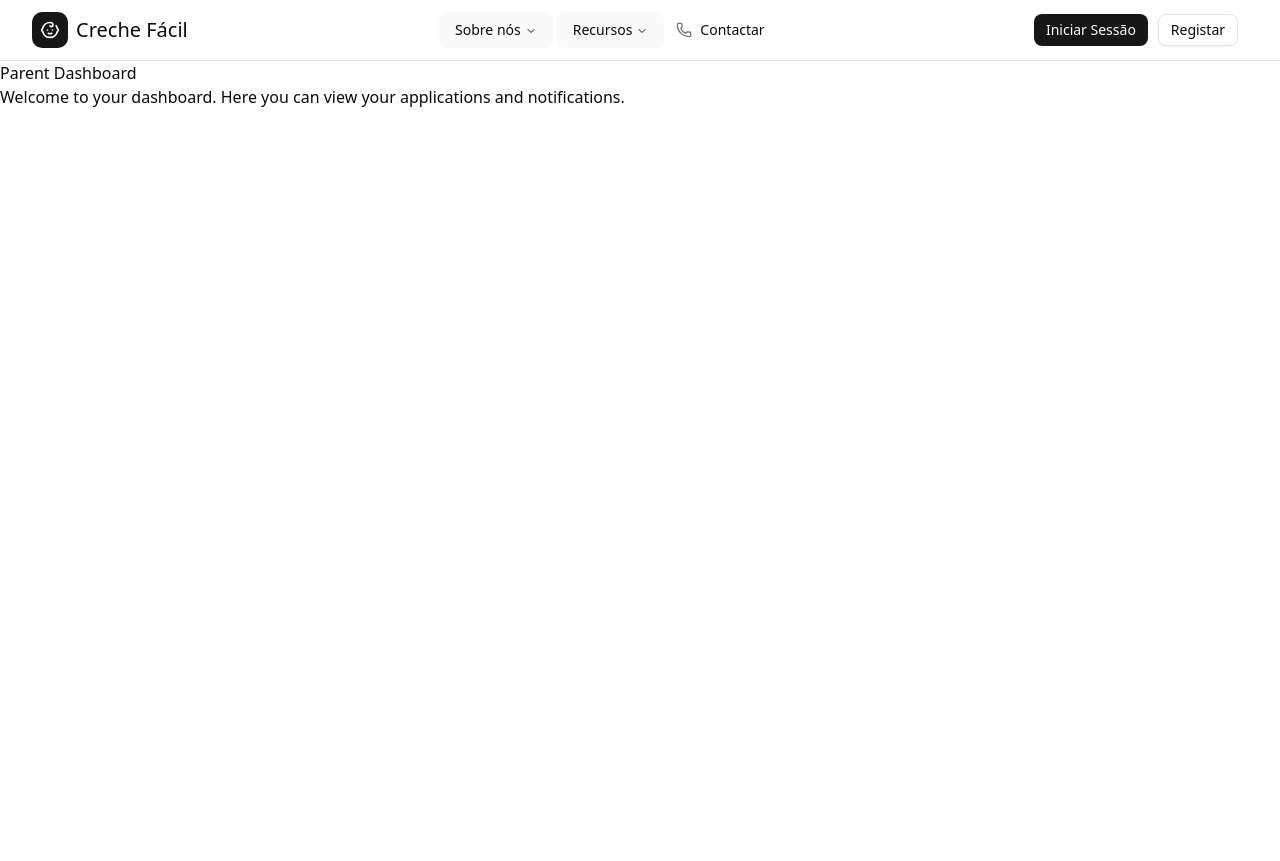
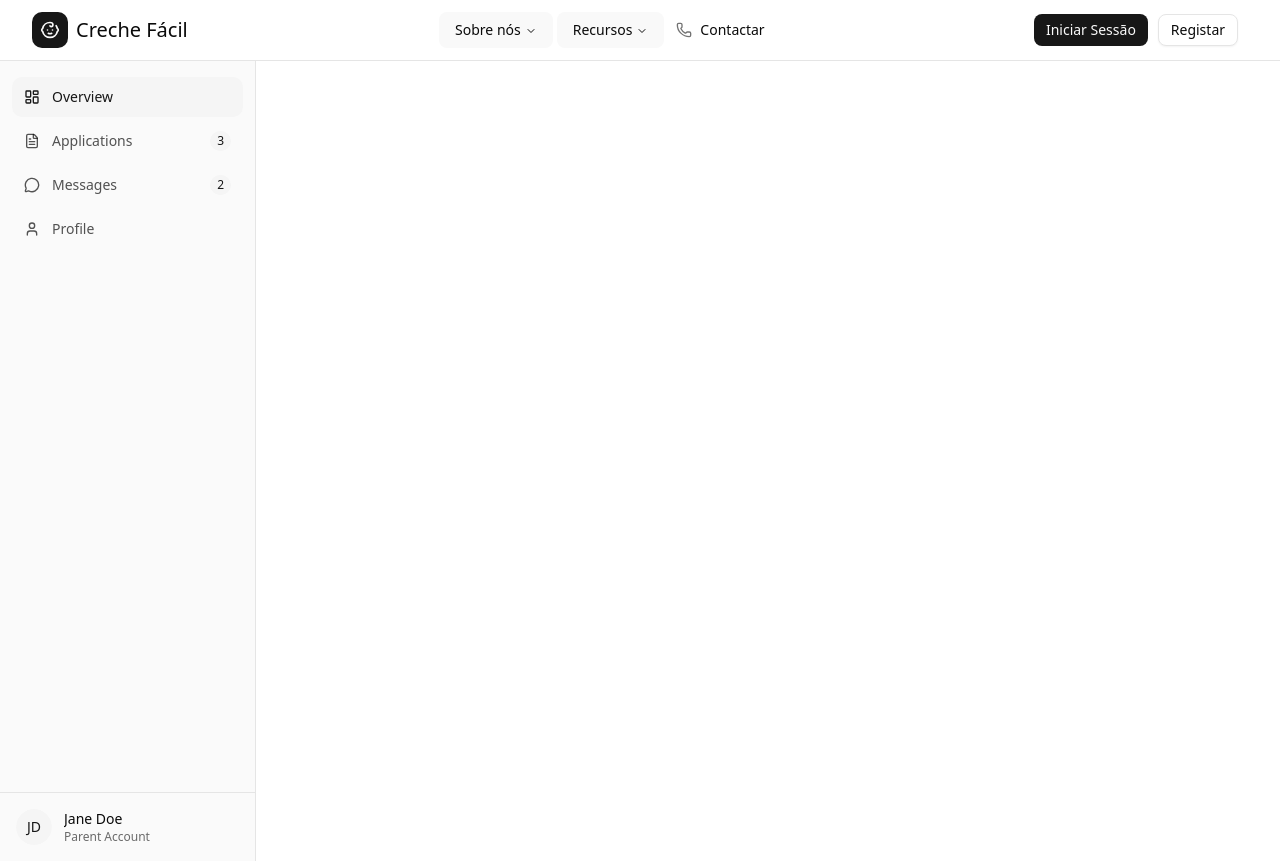
Before and after one commit to Payassu/creche-facil, a React (Vite) app: page /parent/dashboard in a window 1280 px wide. Before the commit the page ends 800 px from the top, so only its background shows below. Built offline with nearby package versions, Linux system fonts and the light colour scheme.

Commit message:
feat: add skeleton for parent dashboard page

```diff
--- /dev/null
+++ b/src/components/ui/avatar.tsx
@@ -0,0 +1,107 @@
+import * as React from "react"
+import { Avatar as AvatarPrimitive } from "radix-ui"
+
+import { cn } from "@/utils/shadcn/utils"
+
+function Avatar({
+  className,
+  size = "default",
+  ...props
+}: React.ComponentProps<typeof AvatarPrimitive.Root> & {
+  size?: "default" | "sm" | "lg"
+}) {
+  return (
+    <AvatarPrimitive.Root
+      data-slot="avatar"
+      data-size={size}
+      className={cn(
+        "group/avatar relative flex size-8 shrink-0 overflow-hidden rounded-full select-none data-[size=lg]:size-10 data-[size=sm]:size-6",
+        className
+      )}
+      {...props}
+    />
+  )
+}
+
+function AvatarImage({
+  className,
+  ...props
+}: React.ComponentProps<typeof AvatarPrimitive.Image>) {
+  return (
+    <AvatarPrimitive.Image
+      data-slot="avatar-image"
+      className={cn("aspect-square size-full", className)}
+      {...props}
+    />
+  )
+}
+
+function AvatarFallback({
+  className,
+  ...props
+}: React.ComponentProps<typeof AvatarPrimitive.Fallback>) {
+  return (
+    <AvatarPrimitive.Fallback
+      data-slot="avatar-fallback"
+      className={cn(
+        "flex size-full items-center justify-center rounded-full bg-muted text-sm text-muted-foreground group-data-[size=sm]/avatar:text-xs",
+        className
+      )}
+      {...props}
+    />
+  )
+}
+
+function AvatarBadge({ className, ...props }: React.ComponentProps<"span">) {
+  return (
+    <span
+      data-slot="avatar-badge"
+      className={cn(
+        "absolute right-0 bottom-0 z-10 inline-flex items-center justify-center rounded-full bg-primary text-primary-foreground ring-2 ring-background select-none",
+        "group-data-[size=sm]/avatar:size-2 group-data-[size=sm]/avatar:[&>svg]:hidden",
+        "group-data-[size=default]/avatar:size-2.5 group-data-[size=default]/avatar:[&>svg]:size-2",
+        "group-data-[size=lg]/avatar:size-3 group-data-[size=lg]/avatar:[&>svg]:size-2",
+        className
+      )}
+      {...props}
+    />
+  )
+}
+
+function AvatarGroup({ className, ...props }: React.ComponentProps<"div">) {
+  return (
+    <div
+      data-slot="avatar-group"
+      className={cn(
+        "group/avatar-group flex -space-x-2 *:data-[slot=avatar]:ring-2 *:data-[slot=avatar]:ring-background",
+        className
+      )}
+      {...props}
+    />
+  )
+}
+
+function AvatarGroupCount({
+  className,
+  ...props
+}: React.ComponentProps<"div">) {
+  return (
+    <div
+      data-slot="avatar-group-count"
+      className={cn(
+        "relative flex size-8 shrink-0 items-center justify-center rounded-full bg-muted text-sm text-muted-foreground ring-2 ring-background group-has-data-[size=lg]/avatar-group:size-10 group-has-data-[size=sm]/avatar-group:size-6 [&>svg]:size-4 group-has-data-[size=lg]/avatar-group:[&>svg]:size-5 group-has-data-[size=sm]/avatar-group:[&>svg]:size-3",
+        className
+      )}
+      {...props}
+    />
+  )
+}
+
+export {
+  Avatar,
+  AvatarImage,
+  AvatarFallback,
+  AvatarBadge,
+  AvatarGroup,
+  AvatarGroupCount,
+}
--- a/src/pages/parent/parent-dashboard.tsx
+++ b/src/pages/parent/parent-dashboard.tsx
@@ -1,8 +1,90 @@
+import { Link, useLocation } from 'react-router-dom';
+import { FileText, LayoutDashboard, MessageCircle, User } from 'lucide-react';
+import { Button } from '@/components/ui/button.tsx';
+import { Badge } from '@/components/ui/badge.tsx';
+import { Avatar, AvatarFallback } from '@/components/ui/avatar.tsx';
+
+const parentLinks = [
+  { href: '/parent/dashboard', label: 'Overview', icon: LayoutDashboard },
+  {
+    href: '/parent/dashboard/applications',
+    label: 'Applications',
+    icon: FileText,
+    badge: 3,
+  },
+  {
+    href: '/parent/dashboard/messages',
+    label: 'Messages',
+    icon: MessageCircle,
+    badge: 2,
+  },
+  { href: '/parent/dashboard/profile', label: 'Profile', icon: User },
+];
+
 export default function ParentDashboard() {
+  const location = useLocation();
+
   return (
-    <div>
-      <h1>Parent Dashboard</h1>
-      <p>Welcome to your dashboard. Here you can view your applications and notifications.</p>
+    <div className="flex min-h-screen">
+      {/* Sidebar - Desktop */}
+      <aside className="hidden w-64 shrink-0 flex-col border-r border-sidebar-border bg-sidebar lg:flex">
+        <nav className="flex-1 px-3 py-4" aria-label="Dashboard navigation">
+          <div className="flex flex-col gap-1">
+            {parentLinks.map((link) => {
+              const isActive = location.pathname === link.href;
+              return (
+                <Link
+                  key={link.href}
+                  to={link.href}
+                  className={`flex items-center justify-between rounded-lg px-3 py-2.5 text-sm transition-colors ${
+                    isActive
+                      ? 'bg-sidebar-accent text-sidebar-accent-foreground font-medium'
+                      : 'text-sidebar-foreground/70 hover:bg-sidebar-accent/50 hover:text-sidebar-foreground'
+                  }`}
+                >
+                  <span className="flex items-center gap-3">
+                    <link.icon className="h-4 w-4" />
+                    {link.label}
+                  </span>
+                  {link.badge && (
+                    <Badge className="bg-accent text-accent-foreground text-xs h-5 min-w-5 px-1.5 flex items-center justify-center">
+                      {link.badge}
+                    </Badge>
+                  )}
+                </Link>
+              );
+            })}
+          </div>
+        </nav>
+
+        <div className="border-t border-sidebar-border p-4">
+          <div className="flex items-center gap-3">
+            <Avatar className="h-9 w-9">
+              <AvatarFallback className="bg-sidebar-accent text-sidebar-accent-foreground text-sm">
+                JD
+              </AvatarFallback>
+            </Avatar>
+            <div className="flex-1 min-w-0">
+              <p className="text-sm font-medium text-sidebar-foreground truncate">
+                Jane Doe
+              </p>
+              <p className="text-xs text-sidebar-foreground/60 truncate">
+                Parent Account
+              </p>
+            </div>
+            <Button
+              variant="ghost"
+              size="icon"
+              asChild
+              className="text-sidebar-foreground/60 hover:text-sidebar-foreground shrink-0"
+            >
+              <Link to="/login" aria-label="Log out">
+                {/*<LogOut className="h-4 w-4" />*/}
+              </Link>
+            </Button>
+          </div>
+        </div>
+      </aside>
     </div>
   );
 }
```
